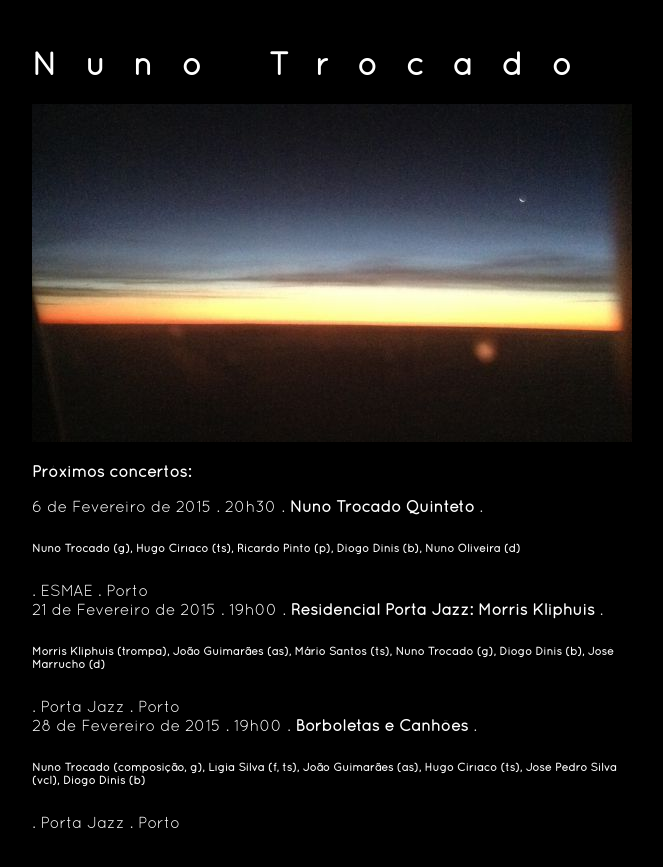
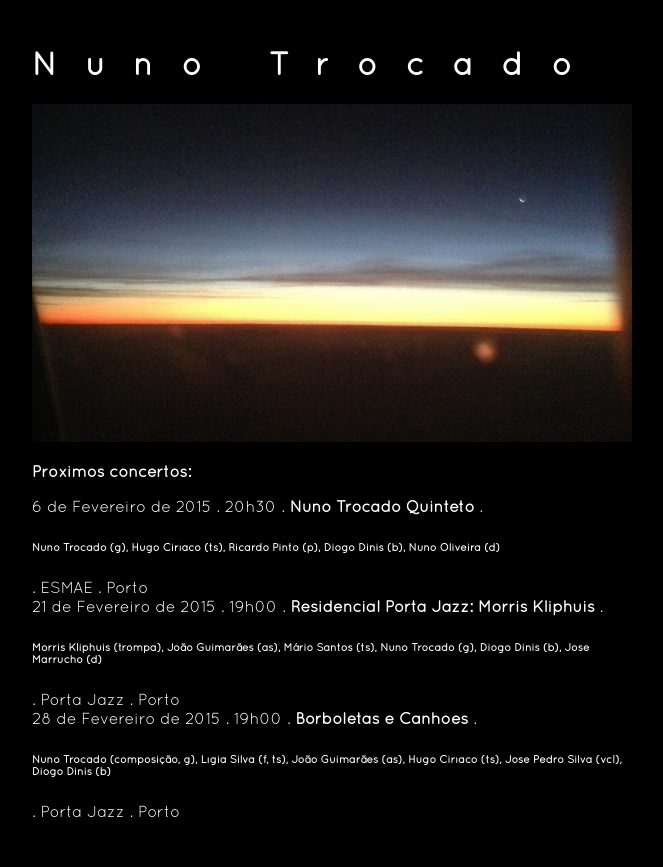
Before and after one commit to ntrocado/ntrocado.github.io, a Jekyll site: the page built from index.html, in a window 1280 px wide. Shown: the top 867 px of the page, without its empty margins (308-971 px from the left). Built offline with Jekyll 4.4.1, drawn with Linux system fonts in a browser that asks for light colours.

Commit message:
Update main.css

```diff
--- a/css/main.css
+++ b/css/main.css
@@ -54,7 +54,8 @@
 }
 #concertos ul li {
 	text-indent: -2em;
+	margin-bottom: .2em;
 }
-#concertos h6 {
+#concertos-membros {
 	font-size: 0.7em;
 }
```
